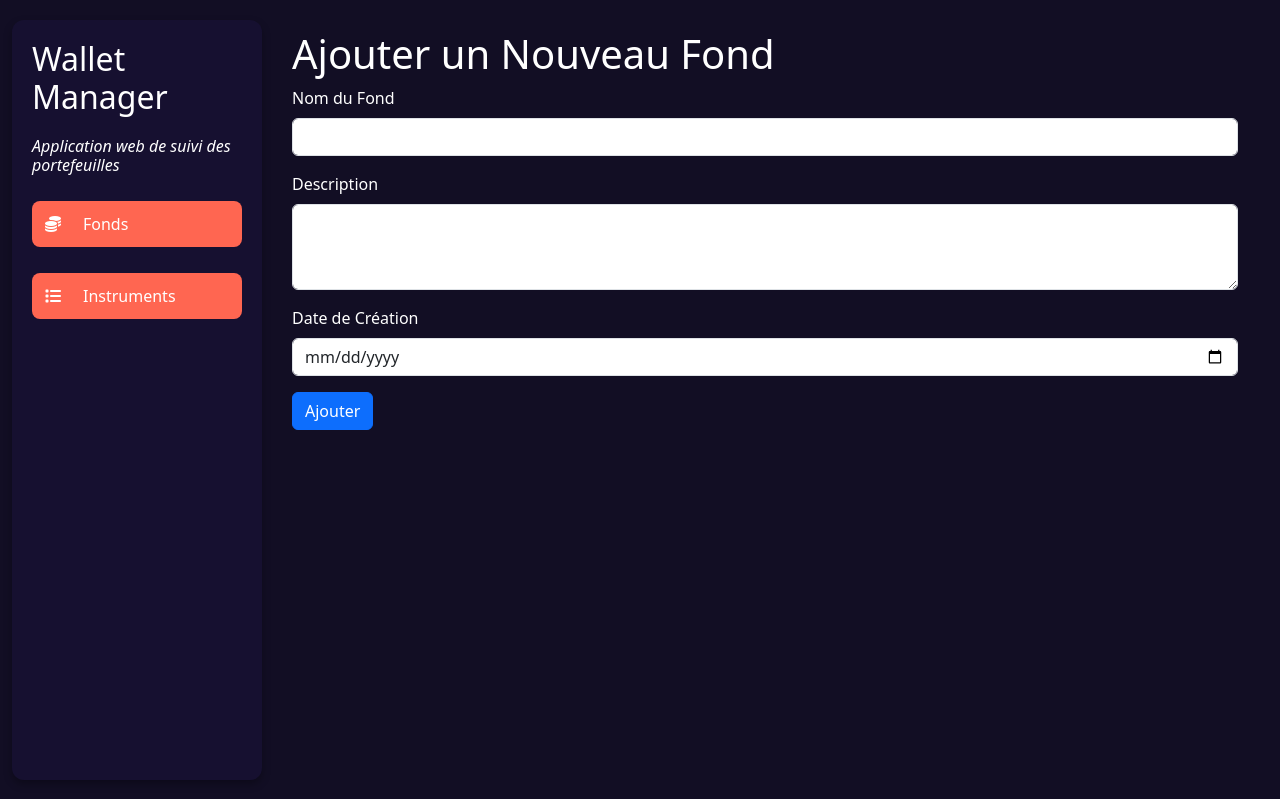
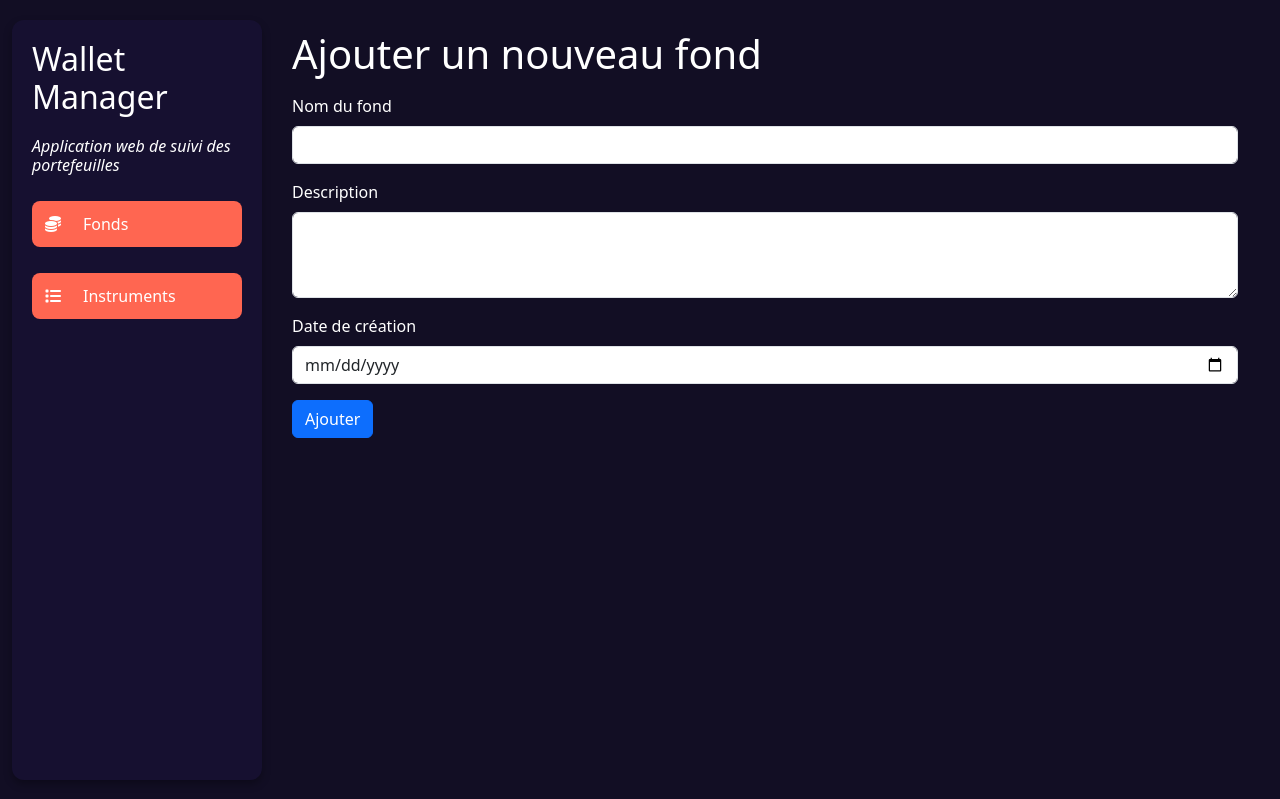
Before and after one commit to kangmartin/walletmanager, a Flask app: page /ajouter_fond in a window 1280 px wide. Run offline with Flask 3, Linux system fonts and the light colour scheme.

Commit message:
Correction texte

```diff
--- a/templates/ajouter_fond.html
+++ b/templates/ajouter_fond.html
@@ -21,6 +21,8 @@
             margin-right: 8px;
         }
 
+
+
     </style>
 
 <body>
@@ -38,10 +40,10 @@
         </a>
     </div>
     <div class="content">
-        <h1>Ajouter un Nouveau Fond</h1>
+        <h1 class="mb-3">Ajouter un nouveau fond</h1>
         <form method="POST">
             <div class="mb-3">
-                <label for="nom_fond" class="form-label">Nom du Fond</label>
+                <label for="nom_fond" class="form-label">Nom du fond</label>
                 <input type="text" class="form-control" id="nom_fond" name="nom_fond" required>
             </div>
             <div class="mb-3">
@@ -49,7 +51,7 @@
                 <textarea class="form-control" id="description" name="description" rows="3" required></textarea>
             </div>
             <div class="mb-3">
-                <label for="date_creation" class="form-label">Date de Création</label>
+                <label for="date_creation" class="form-label">Date de création</label>
                 <input type="date" class="form-control" id="date_creation" name="date_creation" required>
             </div>
             <button type="submit" class="btn btn-primary">Ajouter</button>
```
